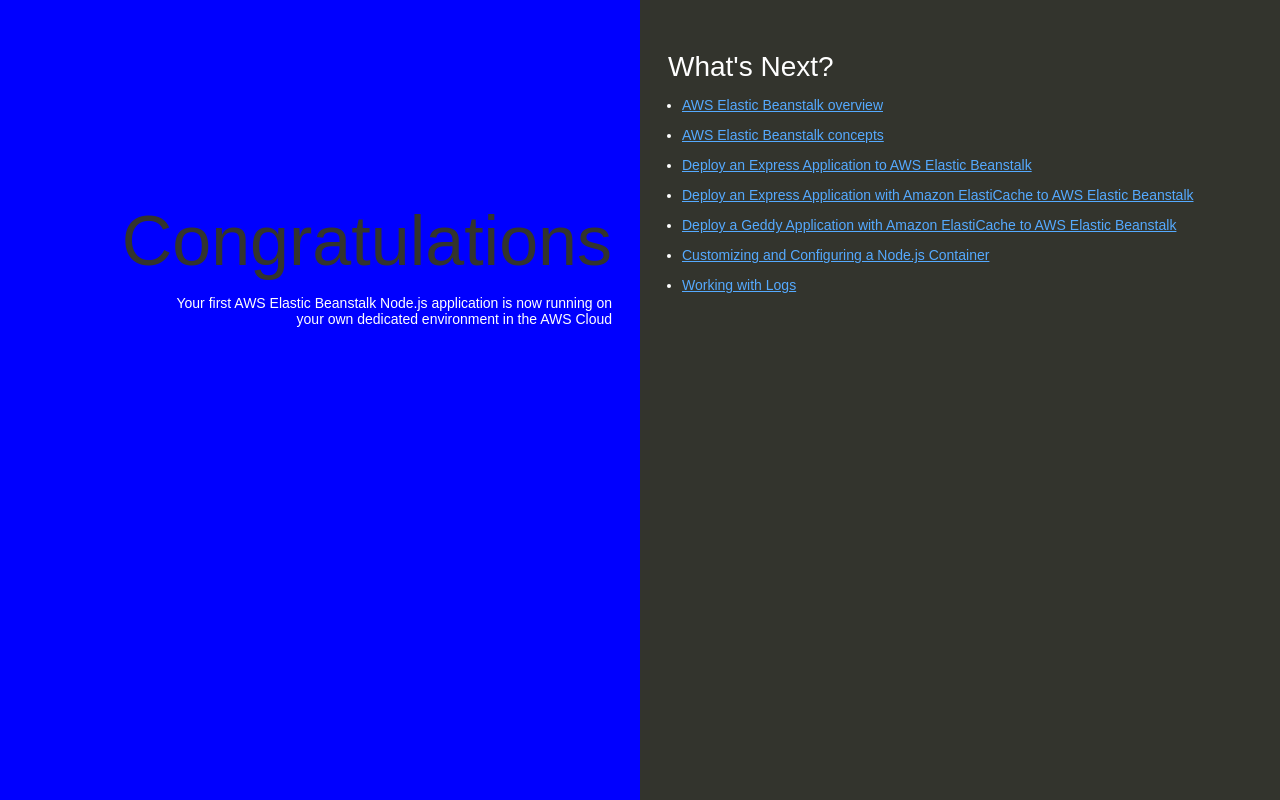
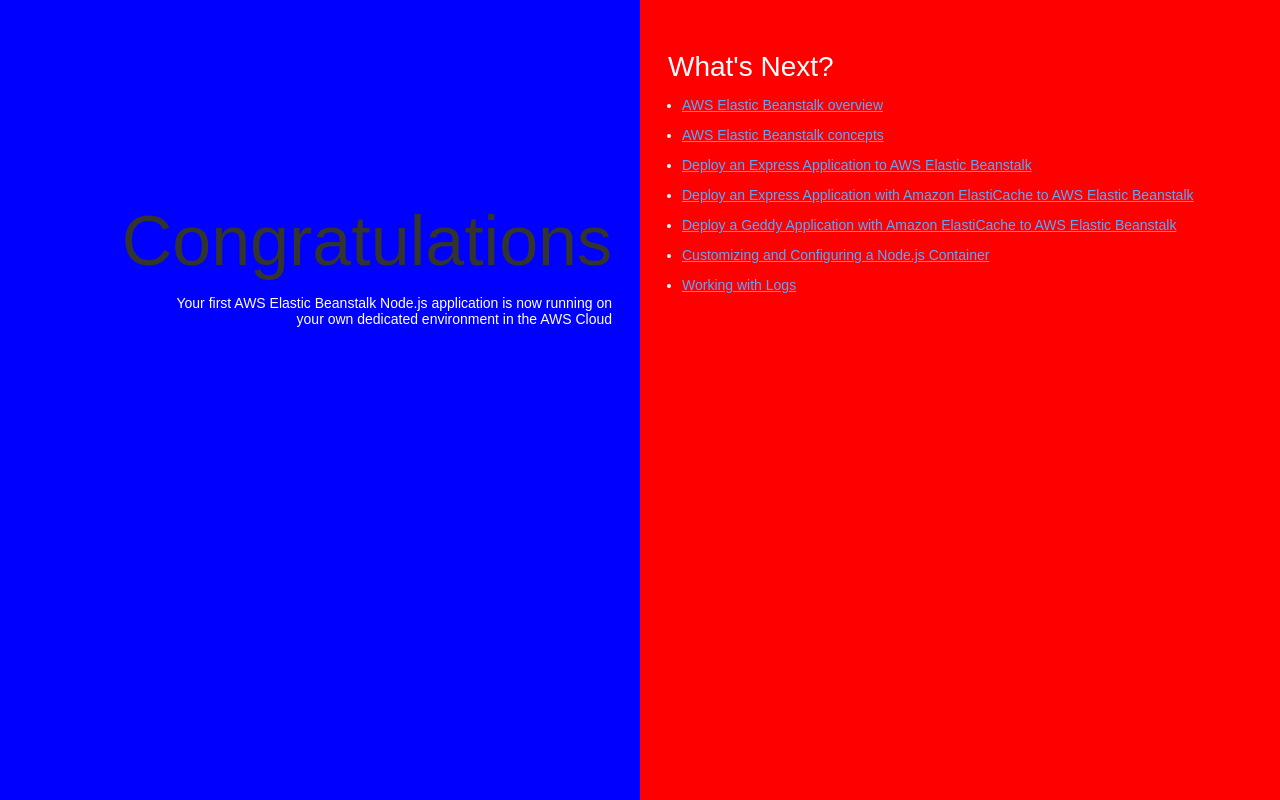
Before and after one commit to abalso10/my-nodejs-app, a website: page index.html in a window 1280 px wide. Drawn offline with Linux system fonts and the light colour scheme.

Commit message:
Update index.html

```diff
--- a/index.html
+++ b/index.html
@@ -49,7 +49,7 @@
         bottom: 0px;
         left: 50%;
 
-        background-color: #33342D;
+        background-color: #FF0000;
       }
 
       h1 {
```
